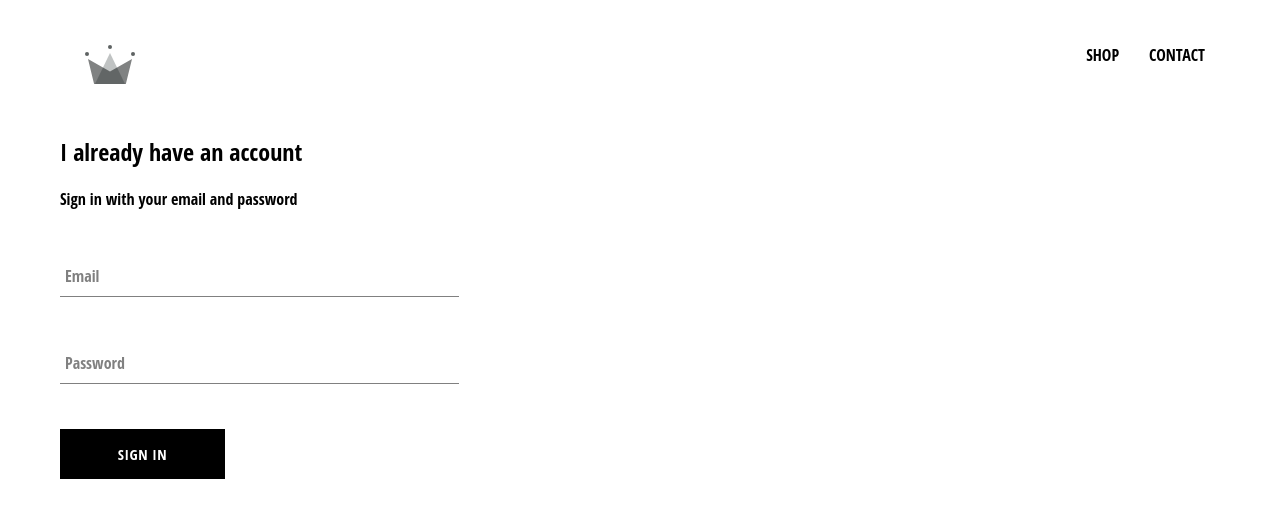
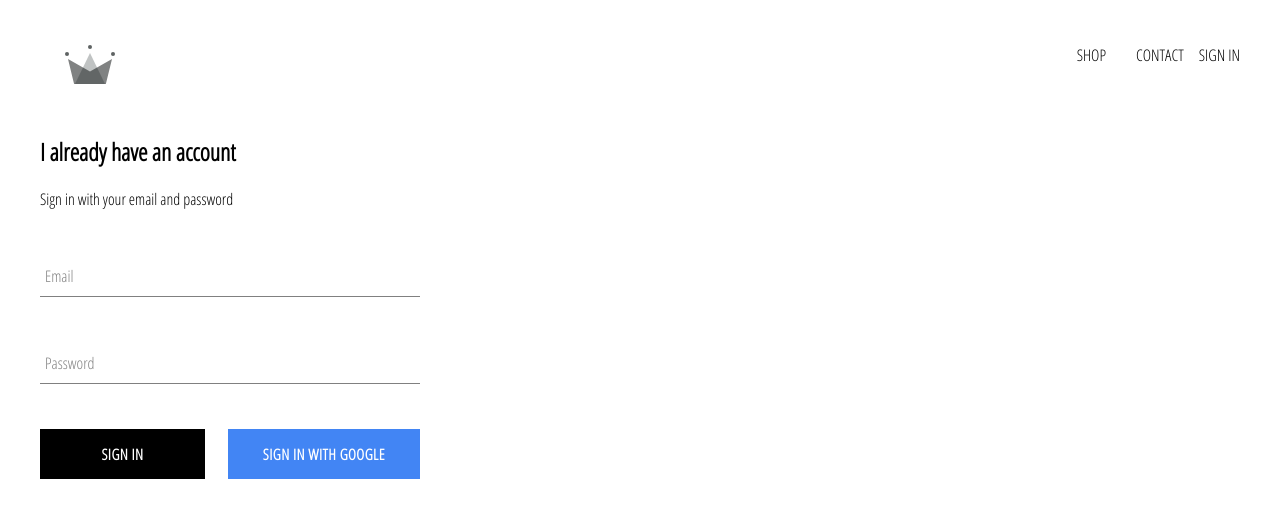
Before and after one commit to JatinAcharya/crwn-clothing, a React (Create React App) app in the folder crwn-clothing/: page /signin in a window 1280 px wide. Shown: the top 518 px of the page. Built offline with nearby package versions, Linux system fonts and the light colour scheme; no server answers.

Commit message:
firebase auth

```diff
--- a/crwn-clothing/public/index.html
+++ b/crwn-clothing/public/index.html
@@ -15,7 +15,8 @@
       user's mobile device or desktop. See https://developers.google.com/web/fundamentals/web-app-manifest/
     -->
     <link rel="manifest" href="%PUBLIC_URL%/manifest.json" />
-    <link href="https://fonts.googleapis.com/css2?family=Open+Sans+Condensed&display=swap" rel="stylesheet">
+    <link href="https://fonts.googleapis.com/css?family=Open+Sans+Condensed:300"
+      rel="stylesheet"/>
     <!--
       Notice the use of %PUBLIC_URL% in the tags above.
       It will be replaced with the URL of the `public` folder during the build.
--- a/crwn-clothing/src/App.css
+++ b/crwn-clothing/src/App.css
@@ -1,9 +1,13 @@
-body{
+body {
     font-family: 'Open Sans Condensed';
-    padding: 20px 60px;
-}
+    padding: 20px 40px;
+  }
 
-a{
+  a {
     text-decoration: none;
     color: black;
-}
+  }
+
+  * {
+    box-sizing: border-box;
+  }
--- a/crwn-clothing/src/App.js
+++ b/crwn-clothing/src/App.js
@@ -3,15 +3,39 @@
 import {Route, Switch} from 'react-router-dom';
 import HomePage from './pages/homepage/homepage.component';
 import ShopPage from './pages/shop/shop.component';
-import SignInAndSignUpPage from './pages/sign-in-and-sign-up/sign-in-and-sign-up.component'
-import Header from './components/header/header.component'
+import SignInAndSignUpPage from './pages/sign-in-and-sign-up/sign-in-and-sign-up.component';
+import Header from './components/header/header.component';
+import { auth } from './firebase/firebase.utils';
 
 import './App.css';
 
-function App() {
+class App extends React.Component {
+  constructor(){
+    super();
+
+    this.state = {
+      currentUser: null
+    };
+  }
+
+  unsubscribeFromAuth = null;
+
+  componentDidMount(){
+    this.unsubscribeFromAuth = auth.onAuthStateChanged(user => {
+      this.setState({ currentUser: user });
+
+      console.log(user);
+    });
+  }
+
+  componentWillUnmount(){
+    this.unsubscribeFromAuth();
+  }
+
+  render(){
     return (
       <div>
-      <Header/>
+        <Header currentUser = { this.state.currentUser }/>
         <Switch>
           <Route exact path='/' component={HomePage} />
           <Route path='/signin' component={SignInAndSignUpPage} />
@@ -20,5 +44,6 @@
       </div>
     );
   }
+}
 
 export default App;
--- a/crwn-clothing/src/components/custom-button/custom-button.component.jsx
+++ b/crwn-clothing/src/components/custom-button/custom-button.component.jsx
@@ -2,8 +2,8 @@
 
 import './custom-button.styles.scss'
 
-const CustomButton = ({ children, ...otherProps }) => (
-    <button className='custom-button' { ...otherProps }>
+const CustomButton = ({ children, isGoogleSignIn, ...otherProps }) => (
+    <button className={`${isGoogleSignIn? 'google-sign-in' : ''} custom-button`} { ...otherProps }>
         {children}
     </button>
 );
--- a/crwn-clothing/src/components/custom-button/custom-button.styles.scss
+++ b/crwn-clothing/src/components/custom-button/custom-button.styles.scss
@@ -1,4 +1,4 @@
-.custom-button{
+.custom-button {
     min-width: 165px;
     width: auto;
     height: 50px;
@@ -14,9 +14,19 @@
     border: none;
     cursor: pointer;
 
-    &:hover{
-        background-color: white;
-        color: black;
-        border: 1px solid black;
+    &:hover {
+      background-color: white;
+      color: black;
+      border: 1px solid black;
     }
-}
+
+    &.google-sign-in {
+      background-color: #4285f4;
+      color: white;
+
+      &:hover {
+        background-color: #357ae8;
+        border: none;
+      }
+    }
+  }
--- a/crwn-clothing/src/components/header/header.component.jsx
+++ b/crwn-clothing/src/components/header/header.component.jsx
@@ -1,11 +1,12 @@
 import React from 'react';
 
 import { Link } from 'react-router-dom';
+import { auth } from '../../firebase/firebase.utils';
 
 import { ReactComponent as Logo } from '../../assests/4.3 crown.svg.svg';
 import './header.styles.scss';
 
-const Header = () => (
+const Header = ({ currentUser }) => (
     <div className='header'>
         <Link className='logo-container' to="/">
             <Logo className='logo' />
@@ -17,6 +18,12 @@
             <Link className='option' to="/contact">
                 CONTACT
             </Link>
+            {
+                currentUser ?
+                (<div className='option' onClick={() => auth.signOut()}> SIGN OUT </div>)
+                :
+                (<Link classname='option' to='/signin'> SIGN IN </Link>)
+            }
         </div>
     </div>
 )
--- a/crwn-clothing/src/components/header/header.styles.scss
+++ b/crwn-clothing/src/components/header/header.styles.scss
@@ -20,6 +20,7 @@
 
         .option{
             padding: 10px 15px;
+            cursor: pointer;
         }
     }
 }
--- a/crwn-clothing/src/components/sign-in/sign-in.component.jsx
+++ b/crwn-clothing/src/components/sign-in/sign-in.component.jsx
@@ -2,6 +2,7 @@
 
 import FormInput from '../form-input/form-input.component';
 import CustomButton from '../custom-button/custom-button.component';
+import { signInWithGoogle } from '../../firebase/firebase.utils';
 
 import './sign-in.styles.scss'
 
@@ -35,7 +36,10 @@
                 <form onSubmit={this.handleSubmit}>
                     <FormInput name="email" type="email" value={this.state.email} handleChange={this.handleChange} label="Email" required />
                     <FormInput name="password" type="password" value={this.state.password} handleChange={this.handleChange} label="Password" required />
-                    <CustomButton type="submit"> Sign In</CustomButton>
+                    <div className='buttons'>
+                        <CustomButton type="submit"> Sign In</CustomButton>
+                        <CustomButton onClick={signInWithGoogle} isGoogleSignIn> Sign In With Google</CustomButton>
+                    </div>
                 </form>
             </div>
         )
--- a/crwn-clothing/src/components/sign-in/sign-in.styles.scss
+++ b/crwn-clothing/src/components/sign-in/sign-in.styles.scss
@@ -1,9 +1,14 @@
-.sign-in{
-    width: 30vw;
+.sign-in {
+    width: 380px;
     display: flex;
     flex-direction: column;
 
-    .title{
-        margin: 10px 0;
+    .title {
+      margin: 10px 0;
     }
-}
+
+    .buttons {
+      display: flex;
+      justify-content: space-between;
+    }
+  }
--- /dev/null
+++ b/crwn-clothing/src/firebase/firebase.utils.js
@@ -0,0 +1,25 @@
+import firebase from 'firebase/app';
+import 'firebase/firestore';
+import 'firebase/auth';
+
+const config = {
+    apiKey: "AIzaSyAzyMwxRnqLlQq90_IY_A82AOdLFH2yN1Q",
+    authDomain: "crwn-db-c111f.firebaseapp.com",
+    databaseURL: "https://crwn-db-c111f.firebaseio.com",
+    projectId: "crwn-db-c111f",
+    storageBucket: "crwn-db-c111f.appspot.com",
+    messagingSenderId: "662683371150",
+    appId: "1:662683371150:web:e47d131850d2f98761ebdf",
+    measurementId: "G-MDSBZVPNXD"
+  };
+
+firebase.initializeApp(config);
+
+export const auth = firebase.auth();
+export const firestore = firebase.firestore();
+
+const provider = new firebase.auth.GoogleAuthProvider();
+provider.setCustomParameters({ prompt: 'select_account' });
+export const signInWithGoogle = () => auth.signInWithPopup(provider);
+
+export default firebase;
--- a/crwn-clothing/src/index.css
+++ b/crwn-clothing/src/index.css
@@ -1,5 +1,6 @@
 body {
   margin: 0;
+  padding: 0;
   font-family: -apple-system, BlinkMacSystemFont, 'Segoe UI', 'Roboto', 'Oxygen',
     'Ubuntu', 'Cantarell', 'Fira Sans', 'Droid Sans', 'Helvetica Neue',
     sans-serif;
```
Also changed, not shown: 1 other file (tests, documents, lock files or other folders). Lines whose indentation alone changed are shown as unchanged.
